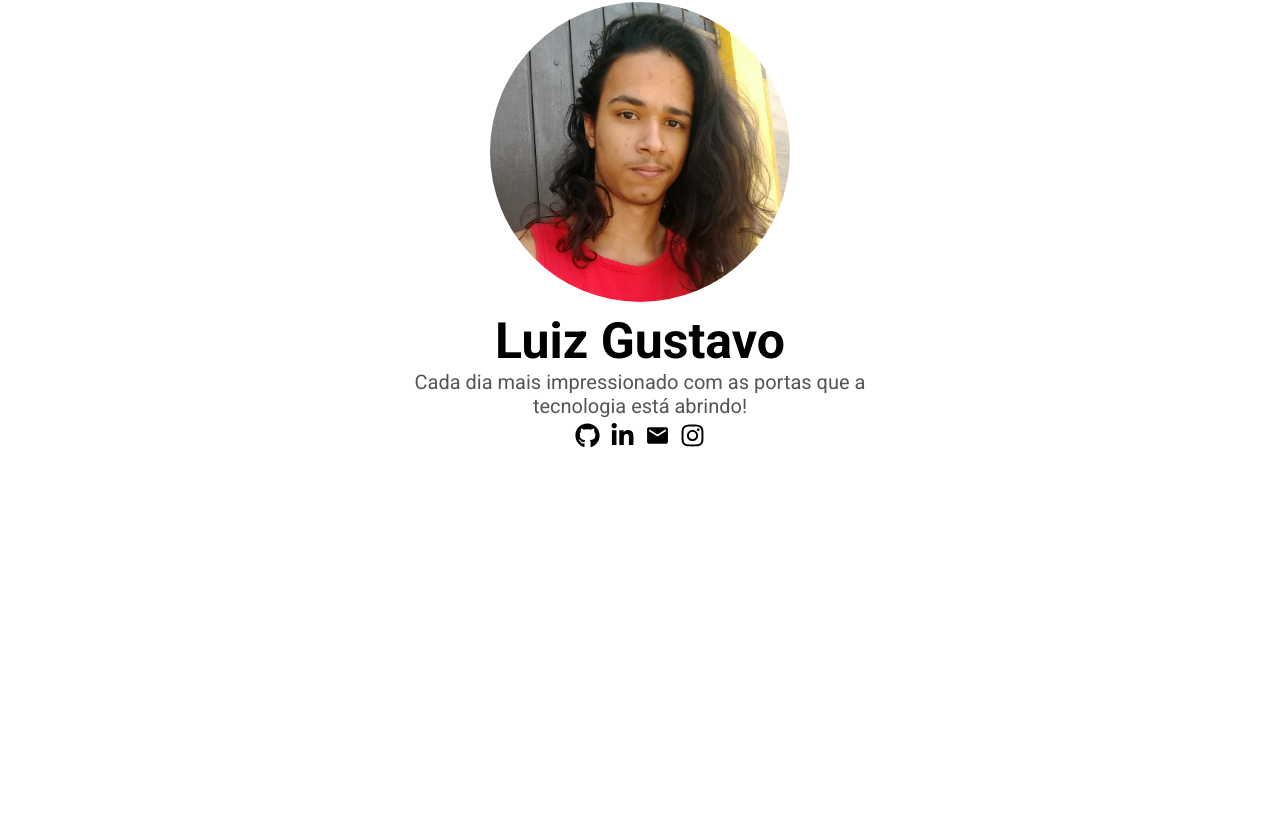
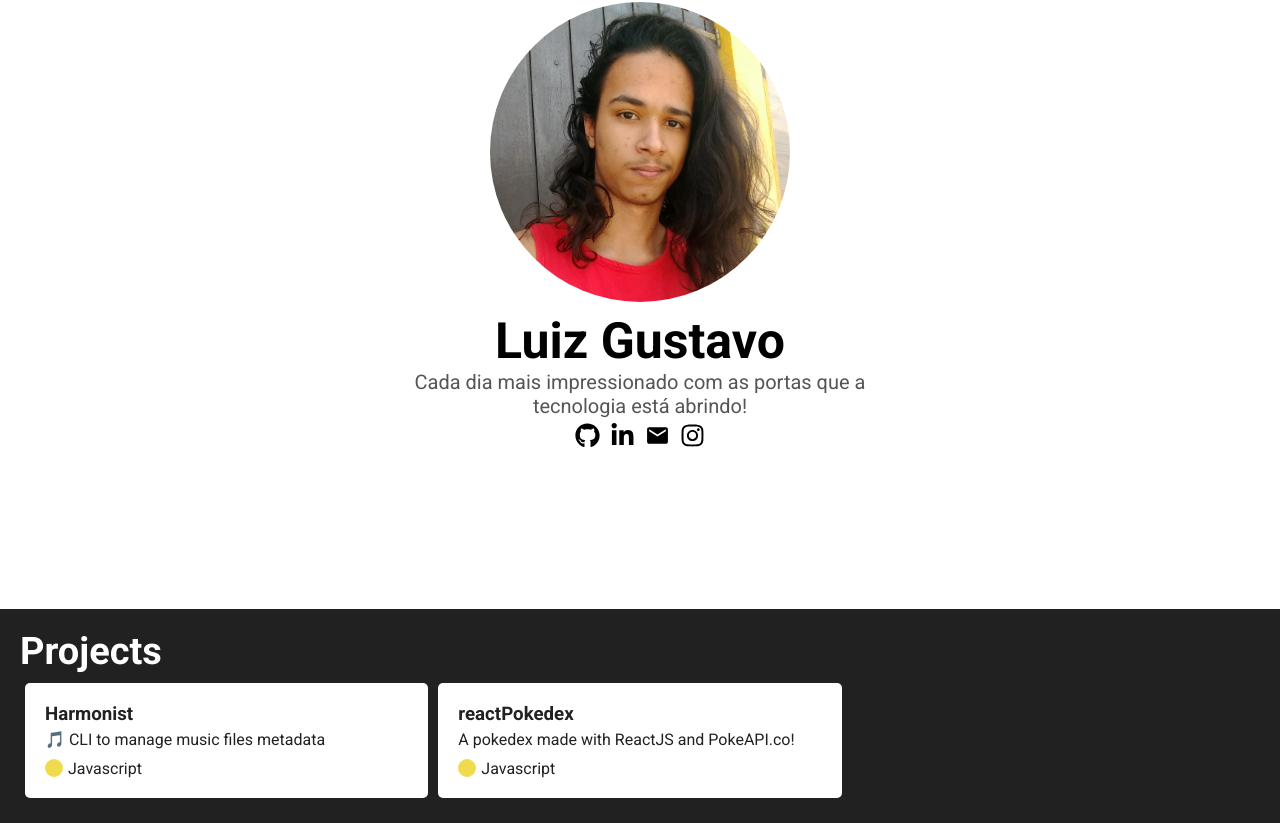
Before and after one commit to iamtheluiz/iamtheluiz.github.io, a React (Create React App) app: page / in a window 1280 px wide. Shown: the part 191-1014 px from the top of the page. Before the commit the page ends 800 px from the top, so only its background shows below. Built offline with nearby package versions, Linux system fonts and the light colour scheme.

Commit message:
feat: add 'Projects' section

```diff
--- a/src/App.js
+++ b/src/App.js
@@ -1,8 +1,12 @@
 import React from 'react';
+
+// Site data
+import projects from './services/projects';
 
 // Page components
 import Header from './components/Header';
 import About from './components/About';
+import Projects from './components/Projects';
 
 function App() {
   const sections = [
@@ -16,6 +20,7 @@ function App() {
       <Header sections={sections} />
       <main>
         <About />
+        <Projects projects={projects} />
       </main>
     </>
   );
--- /dev/null
+++ b/src/components/Projects/index.js
@@ -0,0 +1,24 @@
+import React from 'react';
+
+import './styles.css';
+
+export default function Projects({ projects }) {
+  return (
+    <section id="Projects">
+      <h2>Projects</h2>
+      <ul>
+        {projects.map(project => (
+          <li key={project.repository} className="card">
+            <a href={project.repository} target="_blank" rel="noopener noreferrer">
+              <h3>{project.name}</h3>
+              <p>{project.description}</p>
+              <footer>
+                <div className="circle"></div> {project.technology}
+              </footer>
+            </a>
+          </li>
+        ))}
+      </ul>
+    </section>
+  );
+}
--- /dev/null
+++ b/src/components/Projects/styles.css
@@ -0,0 +1,41 @@
+section#Projects {
+  padding: 20px;
+  background-color: #212121;
+  color: white;
+}
+section#Projects h2 {
+  margin-bottom: 5px;
+}
+
+section#Projects ul {
+  list-style: none;
+  display: grid;
+  grid-template-columns: 1fr 1fr 1fr;
+}
+ul li.card {
+  display: flex;
+  flex-direction: column;
+  flex: 0 0 auto;
+  border-radius: 5px;
+  background-color: white;
+  color: #212121;
+  margin: 5px;
+}
+li.card a {
+  padding: 20px;
+}
+li.card h3 {
+  margin-bottom: 5px;
+}
+li.card footer {
+  display: flex;
+  flex-direction: row;
+  margin-top: 10px;
+}
+li.card div.circle {
+  background-color: rgb(240, 219, 79);
+  width: 18px;
+  height: 18px;
+  border-radius: 9px;
+  margin-right: 5px;
+}
--- a/src/index.css
+++ b/src/index.css
@@ -28,3 +28,6 @@ a {
 h1 {
   font-size: 50px;
 }
+h2 {
+  font-size: 38px;
+}
--- /dev/null
+++ b/src/services/projects.js
@@ -0,0 +1,14 @@
+module.exports = [
+  {
+    name: 'Harmonist',
+    description: '🎵 CLI to manage music files metadata',
+    technology: 'Javascript',
+    repository: 'https://github.com/iamtheluiz/harmonist'
+  },
+  {
+    name: 'reactPokedex',
+    description: 'A pokedex made with ReactJS and PokeAPI.co!',
+    technology: 'Javascript',
+    repository: 'https://github.com/iamtheluiz/reactPokedex'
+  }
+]
```
